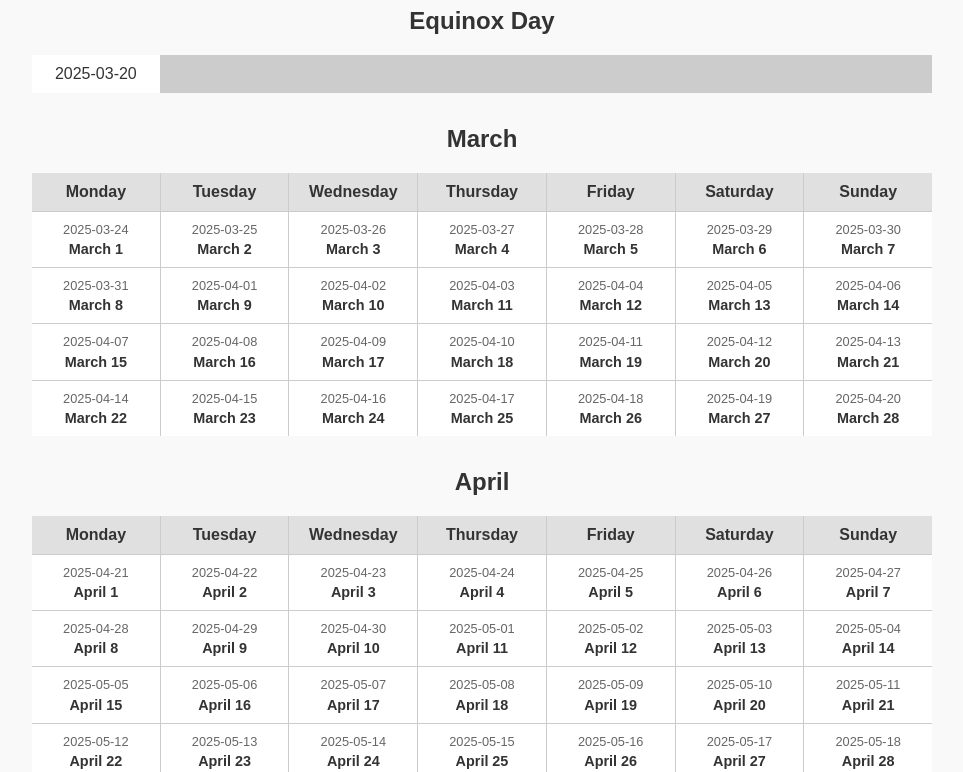
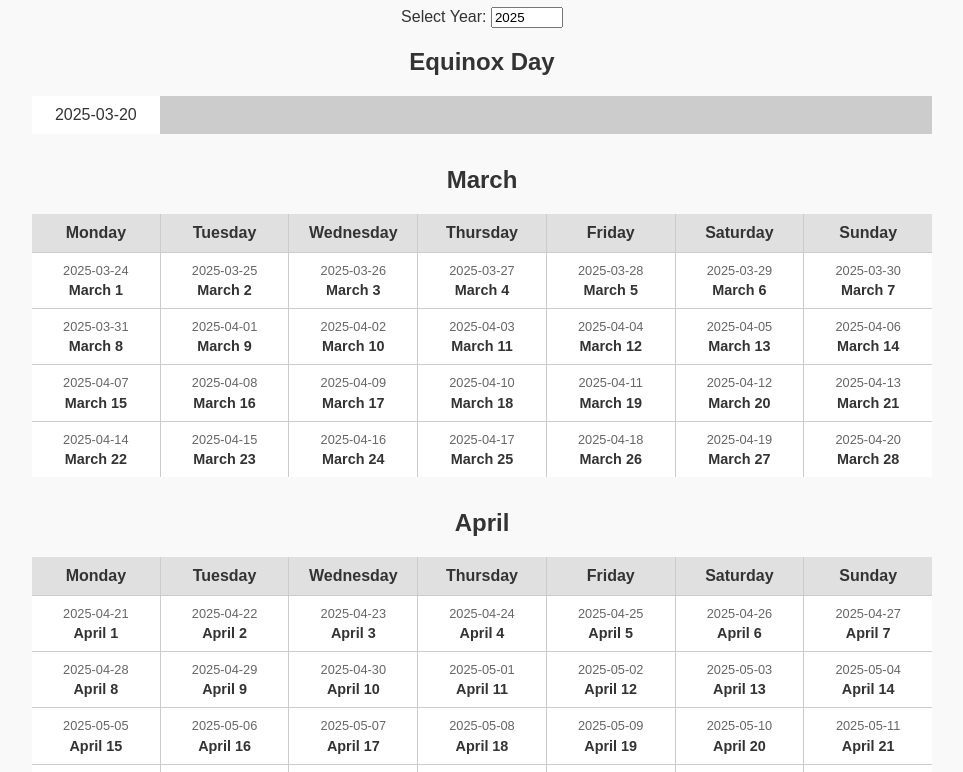
Before and after one commit to tomgould/solar-calendar, a plain HTML site: page solar-calendar.html in a window 1280 px wide. Shown: the part 73-845 px from the top of the page, without its empty margins (158-1121 px from the left). Drawn offline with Linux system fonts and the light colour scheme.

Commit message:
Adding a year selector to the calendars

```diff
--- a/solar-calendar.html
+++ b/solar-calendar.html
@@ -1,9 +1,9 @@
 <!DOCTYPE html>
 <html lang="en">
 <head>
-  <meta charset="UTF-8">
-  <meta name="viewport" content="width=device-width, initial-scale=1.0">
-  <title>Solar Calendar with Gregorian Calendar dates 2025</title>
+  <meta charset="UTF-8" />
+  <meta name="viewport" content="width=device-width, initial-scale=1.0"/>
+  <title>Solar Calendar with Gregorian Calendar Dates</title>
   <style>
     body {
       font-family: Arial, sans-serif;
@@ -45,14 +45,22 @@
   </style>
 </head>
 <body>
-<h1>Solar Calendar with Gregorian Calendar dates 2025</h1>
+<h1>Solar Calendar with Gregorian Calendar Dates</h1>
+<div style="text-align:center;">
+  <label for="year-select">Select Year: </label>
+  <input type="number" id="year-select" value="2025" min="1" max="9999" />
+</div>
 <div id="calendar-container"></div>
 
 <script>
   const customMonths = ["March", "April", "May", "June", "July", "August", "September", "October", "November", "December", "January", "February", "Sol"];
   const weekdays = ["Monday", "Tuesday", "Wednesday", "Thursday", "Friday", "Saturday", "Sunday"];
 
-  const equinoxDate = new Date("2025-03-20");
+  function getSpringEquinox(year) {
+    if (year < 1583) return new Date(year, 2, 21); // Julian approximation
+    if (year >= 2044 && (year - 2044) % 4 === 0) return new Date(year, 2, 19); // rare early equinox
+    return new Date(year, 2, 20); // March 20 default
+  }
 
   function getFirstMonday(date) {
     const day = date.getDay();
@@ -64,20 +72,26 @@
     return (year % 4 === 0 && (year % 100 !== 0 || year % 400 === 0));
   }
 
+  function clearCalendar() {
+    const container = document.getElementById("calendar-container");
+    container.innerHTML = "";
+  }
+
   function buildCalendar(year) {
+    clearCalendar();
 
-    // Equinox Day
+    const container = document.getElementById("calendar-container");
+    const equinoxDate = getSpringEquinox(year);
+    const startDate = getFirstMonday(equinoxDate);
+    let currentDate = new Date(startDate);
+
+    // Display Equinox Day
     const equinox = document.createElement("div");
     equinox.classList.add("month");
     equinox.innerHTML = `<h2>Equinox Day</h2><div class="calendar"><div class="day">${equinoxDate.toISOString().split('T')[0]}</div></div>`;
-
-    const container = document.getElementById("calendar-container");
     container.appendChild(equinox);
 
-    const startDate = getFirstMonday(equinoxDate);
-    let currentDate = new Date(startDate);
-    let monthIndex = 0;
-
+    // Build each month
     for (let m = 0; m < 13; m++) {
       const monthName = customMonths[m];
       const monthDiv = document.createElement("div");
@@ -126,9 +140,17 @@
         container.appendChild(solstice);
       }
     }
-
   }
 
+  // Listen for year selection
+  document.getElementById("year-select").addEventListener("change", () => {
+    const year = parseInt(document.getElementById("year-select").value, 10);
+    if (!isNaN(year)) {
+      buildCalendar(year);
+    }
+  });
+
+  // Build default year on load
   buildCalendar(2025);
 </script>
 </body>
```
Also changed, not shown: gregorian-calendar.html (+23 -5 lines).
